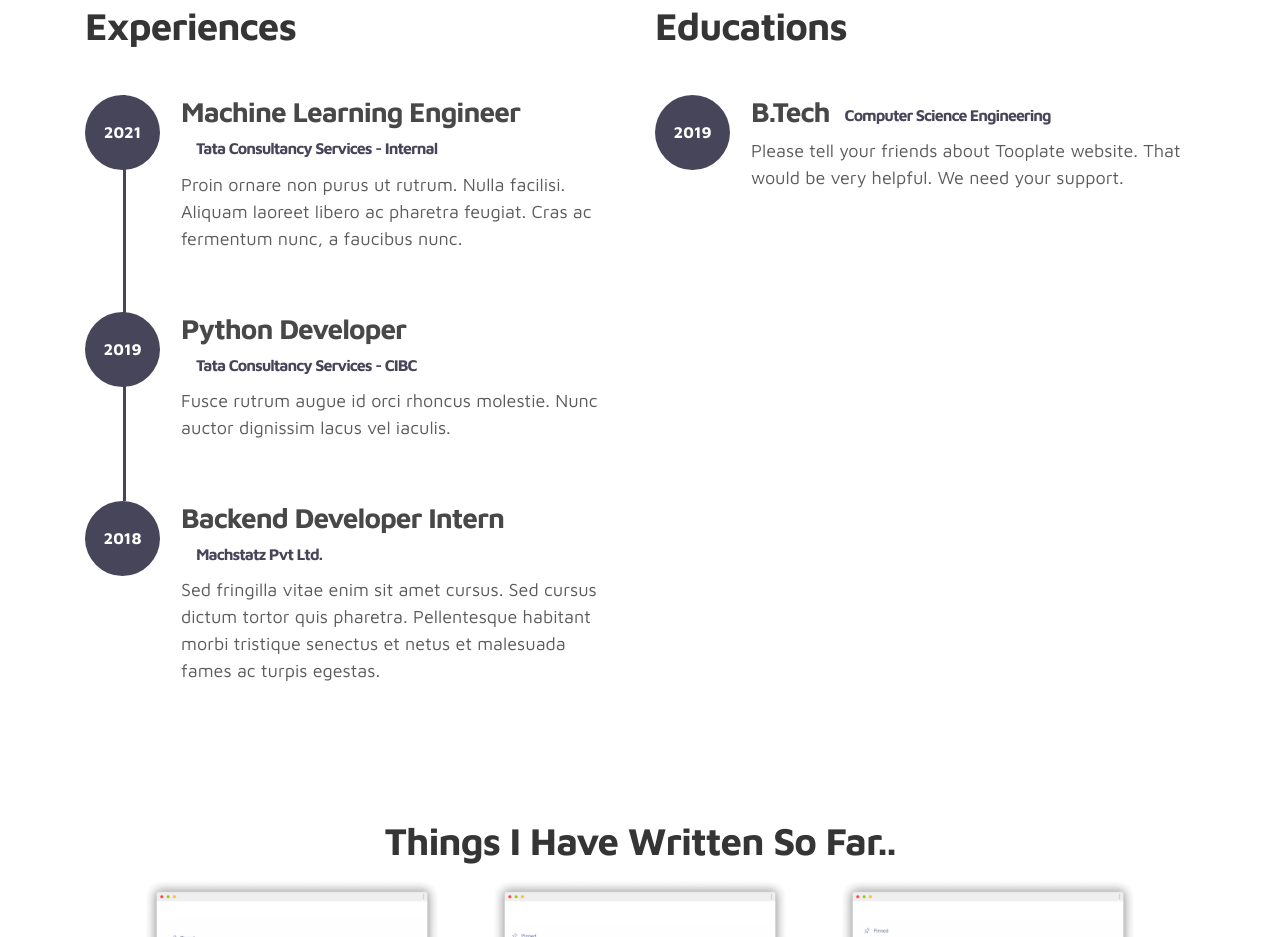
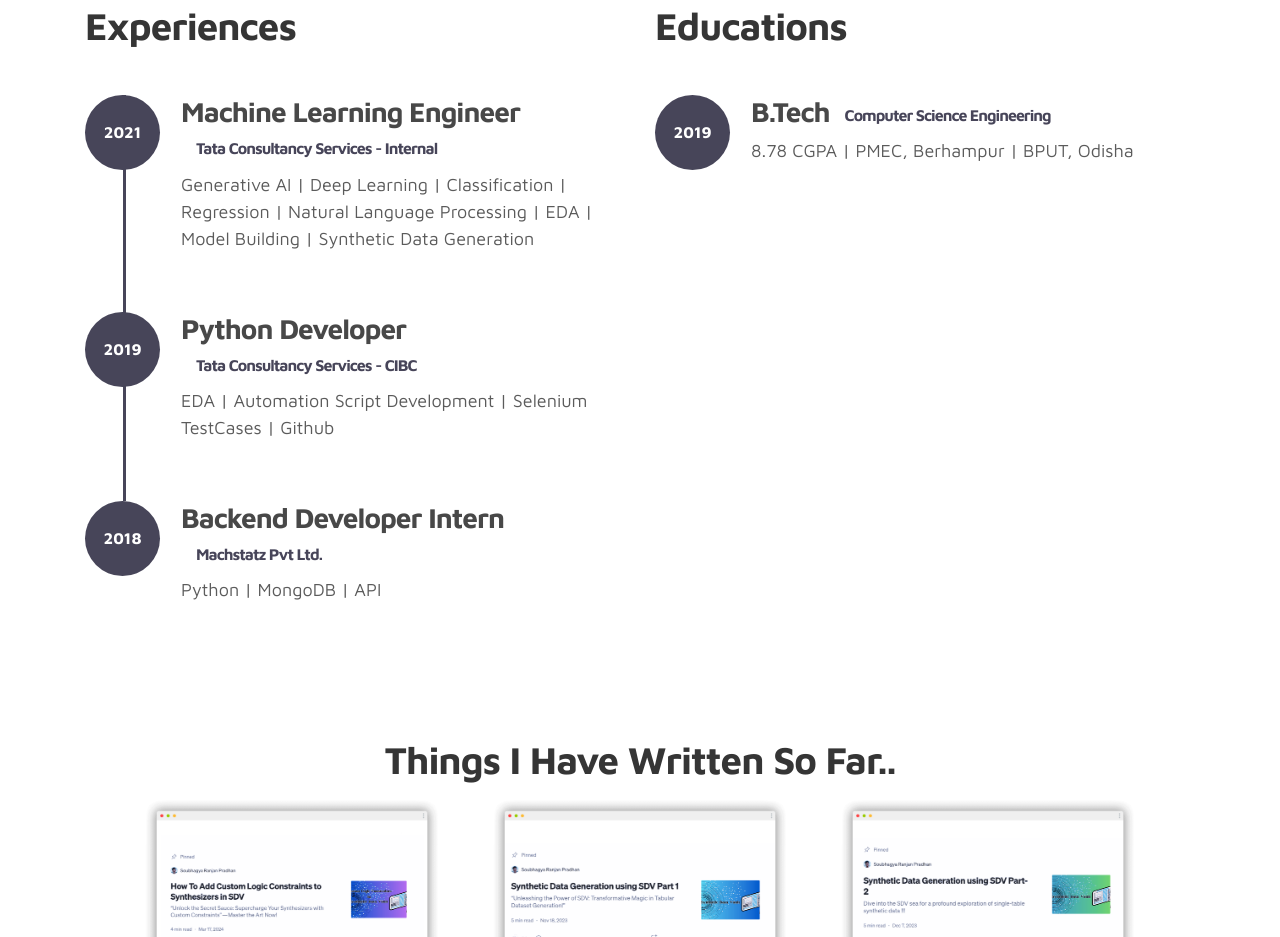
Before and after one commit to PRSOUBHAGYA/portfolio, a plain HTML site: page index.html in a window 1280 px wide. Shown: the part 1092-2029 px from the top of the page. Drawn offline with Linux system fonts and the light colour scheme; files whose address does not match are found by name.

Commit message:
Add files via upload

```diff
--- a/index.html
+++ b/index.html
@@ -177,7 +177,7 @@ https://www.tooplate.com/view/2115-marvel
                              </div>
                              <div class="timeline-info">
                                   <h3><span>Machine Learning Engineer</span><small>Tata Consultancy Services - Internal</small></h3>
-                                  <p>Proin ornare non purus ut rutrum. Nulla facilisi. Aliquam laoreet libero ac pharetra feugiat. Cras ac fermentum nunc, a faucibus nunc.</p>
+                                  <p>Generative AI | Deep Learning | Classification | Regression | Natural Language Processing | EDA | Model Building | Synthetic Data Generation</p>
                              </div>
                         </div>
 
@@ -187,7 +187,7 @@ https://www.tooplate.com/view/2115-marvel
                             </div>
                             <div class="timeline-info">
                                 <h3><span>Python Developer</span><small>Tata Consultancy Services - CIBC</small></h3>
-                                <p>Fusce rutrum augue id orci rhoncus molestie. Nunc auctor dignissim lacus vel iaculis.</p>
+                                <p>EDA | Automation Script Development | Selenium TestCases | Github</p>
                             </div>
                         </div>
 
@@ -197,7 +197,7 @@ https://www.tooplate.com/view/2115-marvel
                             </div>
                             <div class="timeline-info">
                                 <h3><span>Backend Developer Intern        </span><small>Machstatz Pvt Ltd.</small></h3>
-                                <p>Sed fringilla vitae enim sit amet cursus. Sed cursus dictum tortor quis pharetra. Pellentesque habitant morbi tristique senectus et netus et malesuada fames ac turpis egestas.</p>
+                                <p>Python | MongoDB | API</p>
                             </div>
                         </div>
                     </div>
@@ -212,7 +212,7 @@ https://www.tooplate.com/view/2115-marvel
                          </div>
                          <div class="timeline-info">
                               <h3><span>B.Tech</span><small>Computer Science Engineering</small></h3>
-                              <p>Please tell your friends about Tooplate website. That would be very helpful. We need your support.</p>
+                              <p>8.78 CGPA | PMEC, Berhampur | BPUT, Odisha</p>
                          </div>
                     </div>
                   </div>
```
